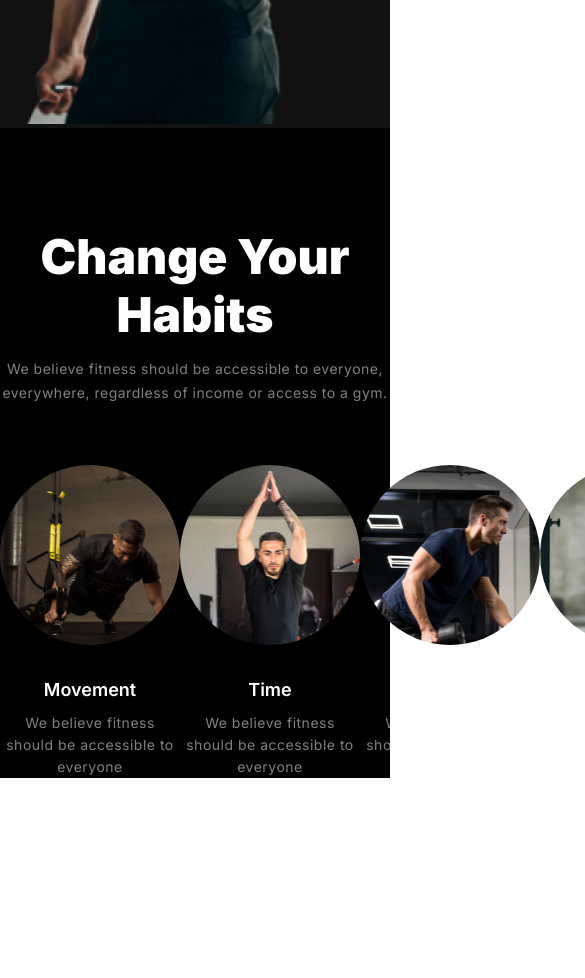
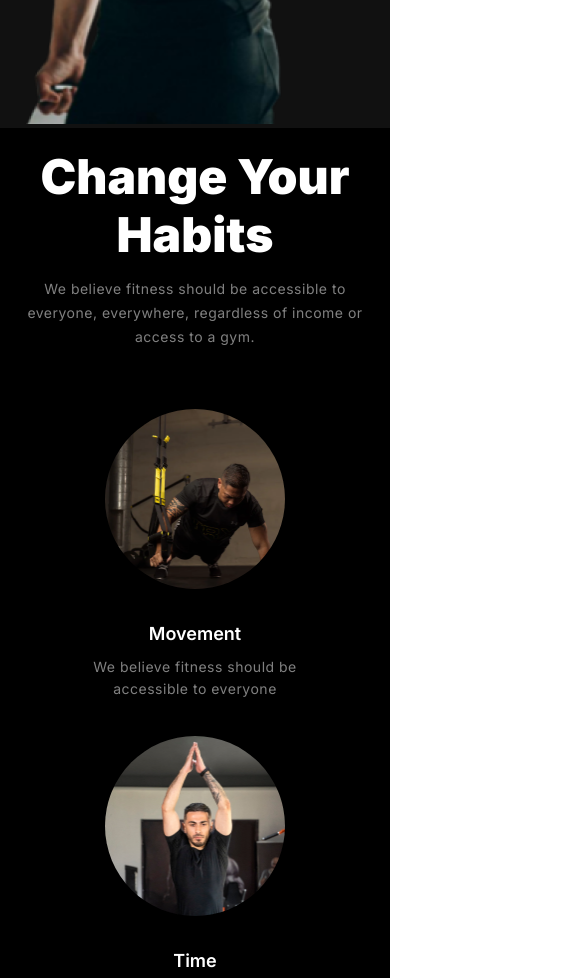
Before and after one commit to Huzaifa-Islam-Rakib/Assignment-02, a plain HTML site: page index.html in a window 390 px wide. Shown: the part 980-1958 px from the top of the page, 585 px wide, since content can reach past the window. Before the commit the page ends 1758 px from the top, so only its background shows below. Drawn offline with Linux system fonts and the light colour scheme.

Commit message:
made change your habit section mobile responsive

```diff
--- a/styles/style.css
+++ b/styles/style.css
@@ -237,6 +237,7 @@ nav a{
 
 main{
     background: rgb(0, 0, 0);
+    padding: 0px 20px;
 }
 
 
@@ -363,4 +364,13 @@ main{
         font-size: 30px;
         line-height: 30px;
     }
+    .change{
+        padding-top: 20px;
+    }
+    .change2{
+        flex-direction: column;
+        row-gap: 36px;
+        width: 230px;
+        margin: 0px auto;
+    }
 }
```
